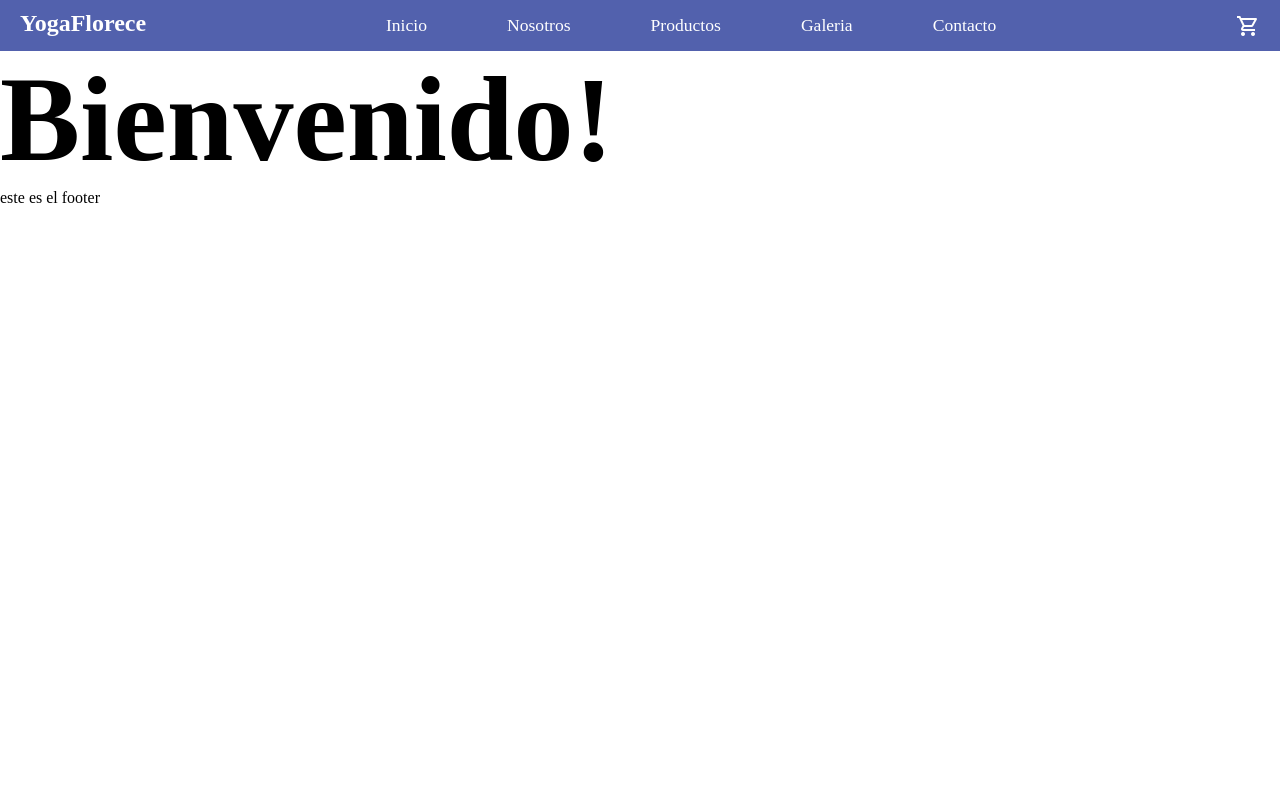
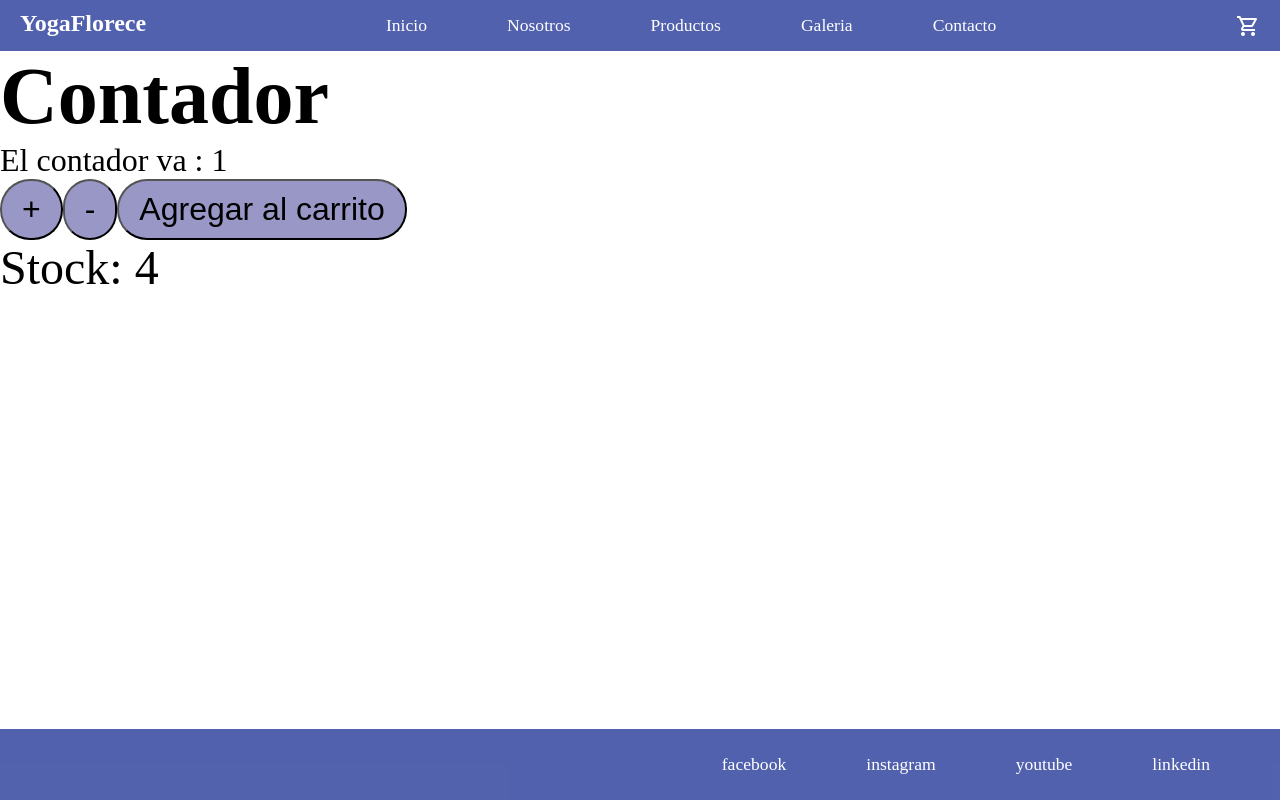
Before and after one commit to jorgeniro/NiroReact, a React (Create React App) app: page / in a window 1280 px wide. Built offline with nearby package versions, Linux system fonts and the light colour scheme.

Commit message:
Desafio contador

```diff
--- a/src/App.js
+++ b/src/App.js
@@ -3,10 +3,10 @@ import Footer from './Footer';
 import Main from './Main';
 import NavBar from './components/NavBar'
 import CartWidget from './components/CartWidget';
-import ItemListContainer from './components/ItemListContainer';
 
-// Fragment: es una etiqueta que no tiene nombre. NO SE ve en el DOM
+
 const App  = () => {
+
     return (
         <> <div className='head'>
                 <Header/>
@@ -14,15 +14,10 @@ const App  = () => {
                 <CartWidget/>
             </div>
             <Main/>
-            <ItemListContainer/>
             <Footer/>
         </>
     )
 }
 
-//hay dos formas de exportarla
-
-//export default variable  (sin llaves)
-//export variable (con llaves)
 
 export default App
--- a/src/Footer.js
+++ b/src/Footer.js
@@ -1,8 +1,13 @@
 const Footer = () => {
 
     return (
-       <footer>
-           <p>este es el footer</p>
+       <footer className="foot">
+           <ul className="footer__list">
+               <li><a className="menu__link footer__link" href=""> facebook</a></li>
+               <li><a className="menu__link footer__link" href=""> instagram</a></li>
+               <li><a className="menu__link footer__link" href=""> youtube</a></li>
+               <li><a className="menu__link footer__link" href=""> linkedin</a></li>
+           </ul>
        </footer>
     )
 }
--- a/src/Main.js
+++ b/src/Main.js
@@ -1,10 +1,10 @@
-import ItemListContainer from "./components/ItemListContainer"
+import ItemListContainer from './components/ItemListContainer';
 
 const Main = () => {
 
     return (
        <main>
-           <ItemListContainer greeting="Bienvenido!"/>
+           <ItemListContainer greeting="Contador"/>
        </main>
     )
 }
--- /dev/null
+++ b/src/components/ItemCount.js
@@ -0,0 +1,54 @@
+import { useState } from "react"
+
+const ItemCount = ({stock, initial, onAdd }) => {
+    const [contador, setContador] = useState(initial);
+
+    const aumentarContador = () => {
+        if (contador < stock) {
+            setContador(contador + 1);
+        }
+    }
+    const disminuirContador = () => {
+        if (stock > 0 && contador > 0) {
+            setContador(contador - 1);
+        }
+    }
+    const confirmarContador = () => {
+        onAdd(contador);
+        setContador(0);
+        if (contador === 0) {
+                return (
+                    alert(`Seleccione una cantidad de cursos`)
+            )
+        } else if (contador === 1) {
+            return (
+                alert(`Agregaste ${contador} curso al carrito. Podes agregar otros ${stock - contador}`)
+            )
+        } else if (contador >= 2 && contador <= 4) {
+            return (
+                alert(`Agregaste ${contador} cursos al carrito. Podes agregar otros ${stock - contador}`)
+            )
+        }
+        else  {
+            return (
+                alert(`Agregaste ${contador} cursos al carrito. Por el momento no hay más cursos disponibles`)
+            )
+        }
+
+    }
+    let balance = stock - contador;
+
+    return (
+        <div>
+            <p className="count">El contador va : {contador}</p>
+            <button className="btn" onClick={aumentarContador}>+</button>
+            <button className="btn" onClick={disminuirContador}>-</button>
+            <button className="btn" onClick={confirmarContador}>Agregar al carrito</button>
+            <p className="stock">Stock: {balance}</p>
+
+        </div>
+    )
+}
+
+
+export default ItemCount
--- a/src/components/ItemListContainer.js
+++ b/src/components/ItemListContainer.js
@@ -1,15 +1,14 @@
 
-
-
+import ItemCount from "./ItemCount"
+const onAdd = () => {}
 const ItemListContainer = ({ greeting }) => {
 
-  const onAdd = () => { }
-
-  return (
-    <div>
-      <h2>{greeting}</h2>
-    </div>
-  )
+    return (
+        <div>
+          <h2>{greeting}</h2>
+          <ItemCount stock={5} onAdd={onAdd} initial={1} />
+        </div>
+      )
 }
 
 export default ItemListContainer
--- a/src/styles.css
+++ b/src/styles.css
@@ -62,6 +62,49 @@ html, body, #root {
     border-radius: 30px;
 }
 
-main {
+h2 {
     font-size: 5rem;
 }
+
+.count {
+    font-size: 2rem;
+}
+.btn {
+    font-size: 2rem;
+    padding: 10px 20px;
+    border-radius: 30px;
+    background: #6867acae;
+}
+.stock {
+    font-size: 3rem;
+}
+
+.foot {
+
+    flex-direction: column;
+    font-size: 1em;
+    padding: 10px 30px;
+    color: white;
+    text-decoration: none;
+    position: absolute;
+    width: 100%;
+    bottom: 0;
+    background: rgba(25, 45, 146, 0.75);
+    display: flex;
+    justify-content: space-between;
+    text-align: center;
+}
+
+.footer__link {
+    font-size: 1.1em;
+    display: block;
+    padding: 15px 40px;
+    color: white;
+    text-decoration: none;
+}
+.footer__list {
+    display: flex;
+    align-self: flex-end;
+    text-align: center;
+    list-style: none;
+}
```
